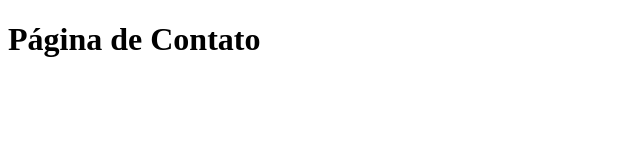
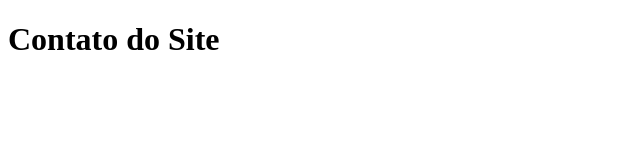
Before and after one commit to cgonzaga2022/github-main, a plain HTML site: page contato.html in a window 1280 px wide. Shown: the whole page, without its empty margins (0-640 px from the left). Drawn offline with Linux system fonts and the light colour scheme.

Commit message:
Alteração final da página de contato

```diff
--- a/contato.html
+++ b/contato.html
@@ -7,6 +7,6 @@
     <title>Contato</title>
 </head>
 <body>
-    <h1>Página de Contato</h1>
+    <h1>Contato do Site</h1>
 </body>
 </html>
```
